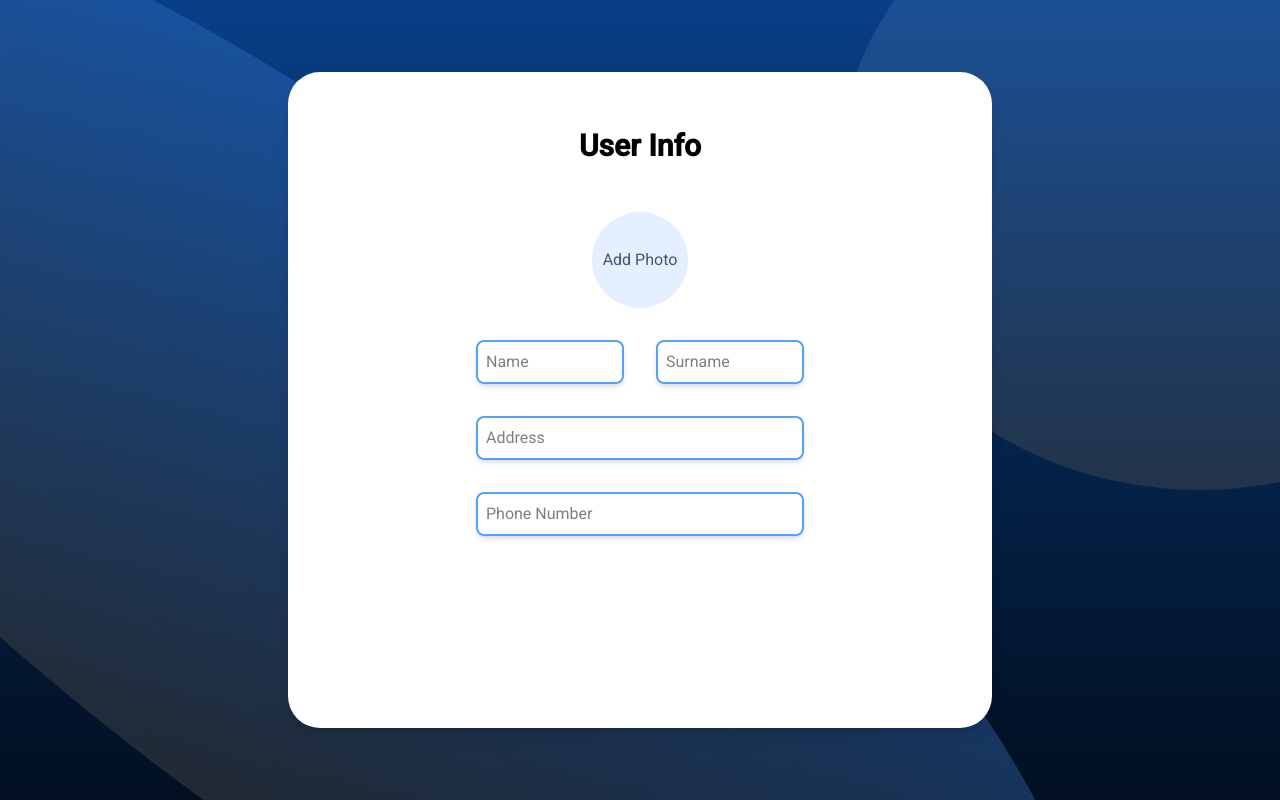
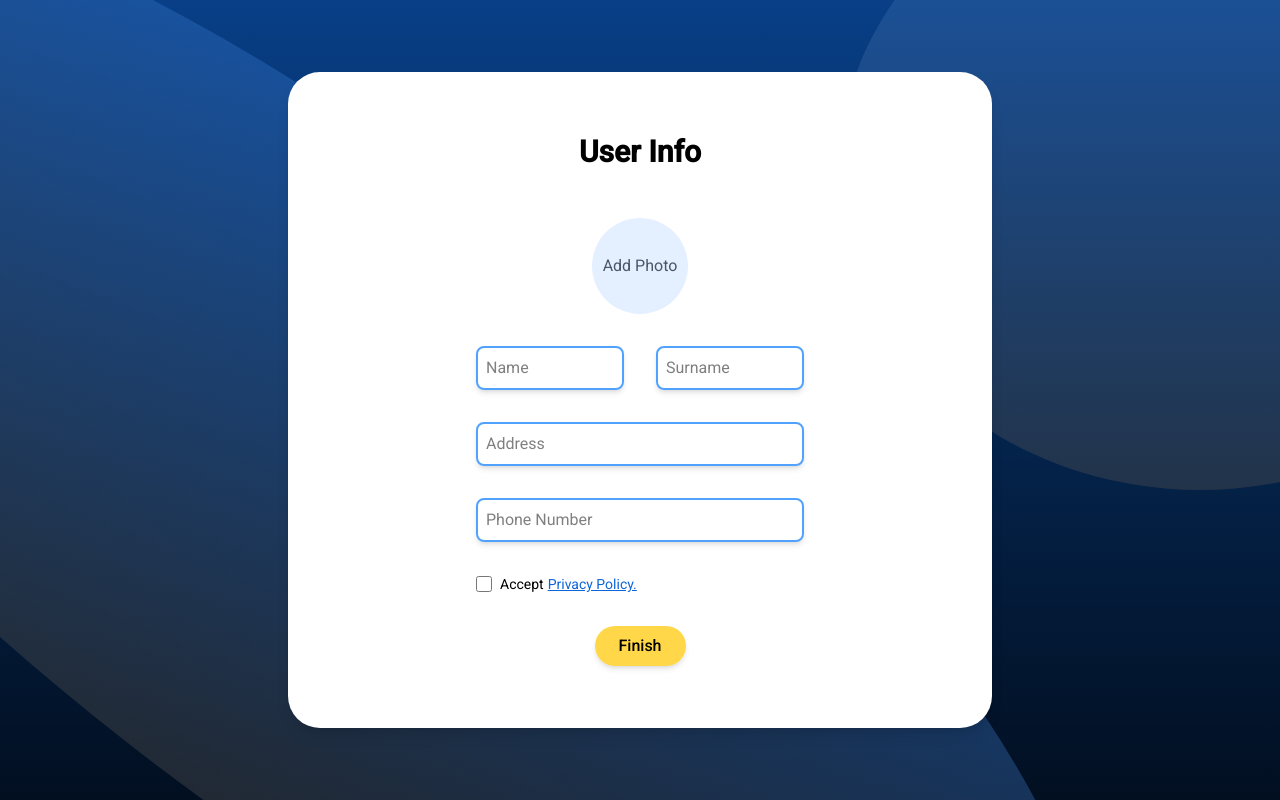
Before and after one commit to AndNijaz/cleanme-frontend, an Angular app: page /register-post in a window 1280 px wide. Built offline with nearby package versions, Linux system fonts and the light colour scheme.

Commit message:
finished branch except resposnive - will do tmrw

```diff
--- a/src/app/features/auth/user-info/user-info.component.html
+++ b/src/app/features/auth/user-info/user-info.component.html
@@ -1,7 +1,7 @@
-<form (ngSubmit)="onSubmit()" #registerForm="ngForm" class="h-full flex justify-center w-full">
+<form (ngSubmit)="onSubmit()" #registerForm="ngForm" class="h-full flex justify-center items-center w-full">
   <div class="w-1/2 mx-auto flex flex-col gap-8 max-xl:w-3/5 max-lg:w-4/5 max-md:w-full">
 
-    <h2 class="text-3xl font-semibold text-center mt-8 mb-4">User Info</h2>
+    <h2 class="text-3xl font-semibold text-center mb-4">User Info</h2>
 
     <input type="file" id="fileInput" class="hidden" onchange="console.log('pegisu')" />
     <label for="fileInput"
@@ -11,7 +11,6 @@
 
     <div class="flex gap-8 max-md:gap-2">
       <app-input placeholder="Name" name="formName" [required]="true" [(ngModel)]="formName" />
-
       <app-input placeholder="Surname" name="formSurname" [required]="true" [(ngModel)]="formSurname" />
     </div>
 
@@ -20,5 +19,20 @@
       class="!flex-0" />
 
 
+    <div class="flex items-center gap-2 text-sm">
+      <input type="checkbox" id="acceptPolicy" name="acceptPolicy" [(ngModel)]="acceptPolicy" required
+        class="w-4 h-4 accent-deepblue-300" />
+      <label for="acceptPolicy" class="flex items-center">
+        Accept
+        <a href="/privacy-policy" class="text-deepblue-300 underline ml-1" target="_blank">
+          Privacy Policy.
+        </a>
+      </label>
+    </div>
+
+    <div class="text-center">
+      <app-button type="submit">Finish</app-button>
+    </div>
+
   </div>
 </form>
--- a/src/app/features/auth/user-info/user-info.component.ts
+++ b/src/app/features/auth/user-info/user-info.component.ts
@@ -1,11 +1,12 @@
 import { Component } from '@angular/core';
 import { FormsModule } from '@angular/forms';
 import { InputComponent } from '../../../shared/components/input/input.component';
+import { ButtonComponent } from '../../../shared/components/button/button.component';
 
 @Component({
   selector: 'app-user-info',
   standalone: true,
-  imports: [FormsModule, InputComponent],
+  imports: [FormsModule, InputComponent, ButtonComponent],
   templateUrl: './user-info.component.html',
 })
 export class UserInfoComponent {
@@ -13,5 +14,13 @@ export class UserInfoComponent {
   formSurname: string = '';
   formPhoneNumber: string = '';
   formAddress: string = '';
-  onSubmit() {}
+  acceptPolicy: boolean = false;
+
+  onSubmit() {
+    console.log(this.formName);
+    console.log(this.formSurname);
+    console.log(this.formPhoneNumber);
+    console.log(this.formAddress);
+    console.log(this.acceptPolicy);
+  }
 }
--- a/src/styles.css
+++ b/src/styles.css
@@ -11,6 +11,7 @@ body {
 
 @theme {
   --color-deepblue-500: #083f87;
+  --color-deepblue-300: #0d65d9;
   --color-deepblue-200: #e4f0ff;
   --color-blacknavy: #020f21;
 }
```
